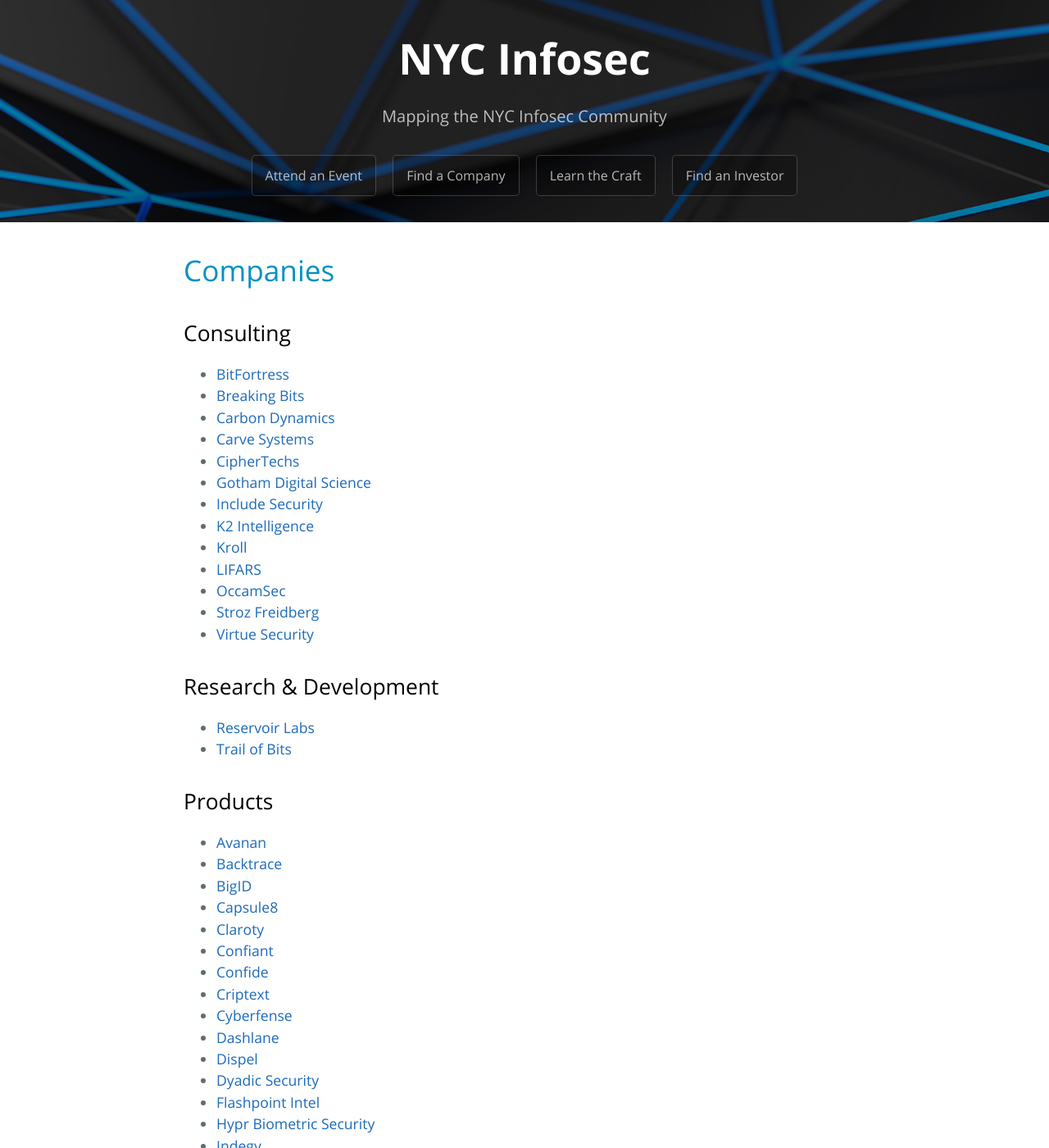
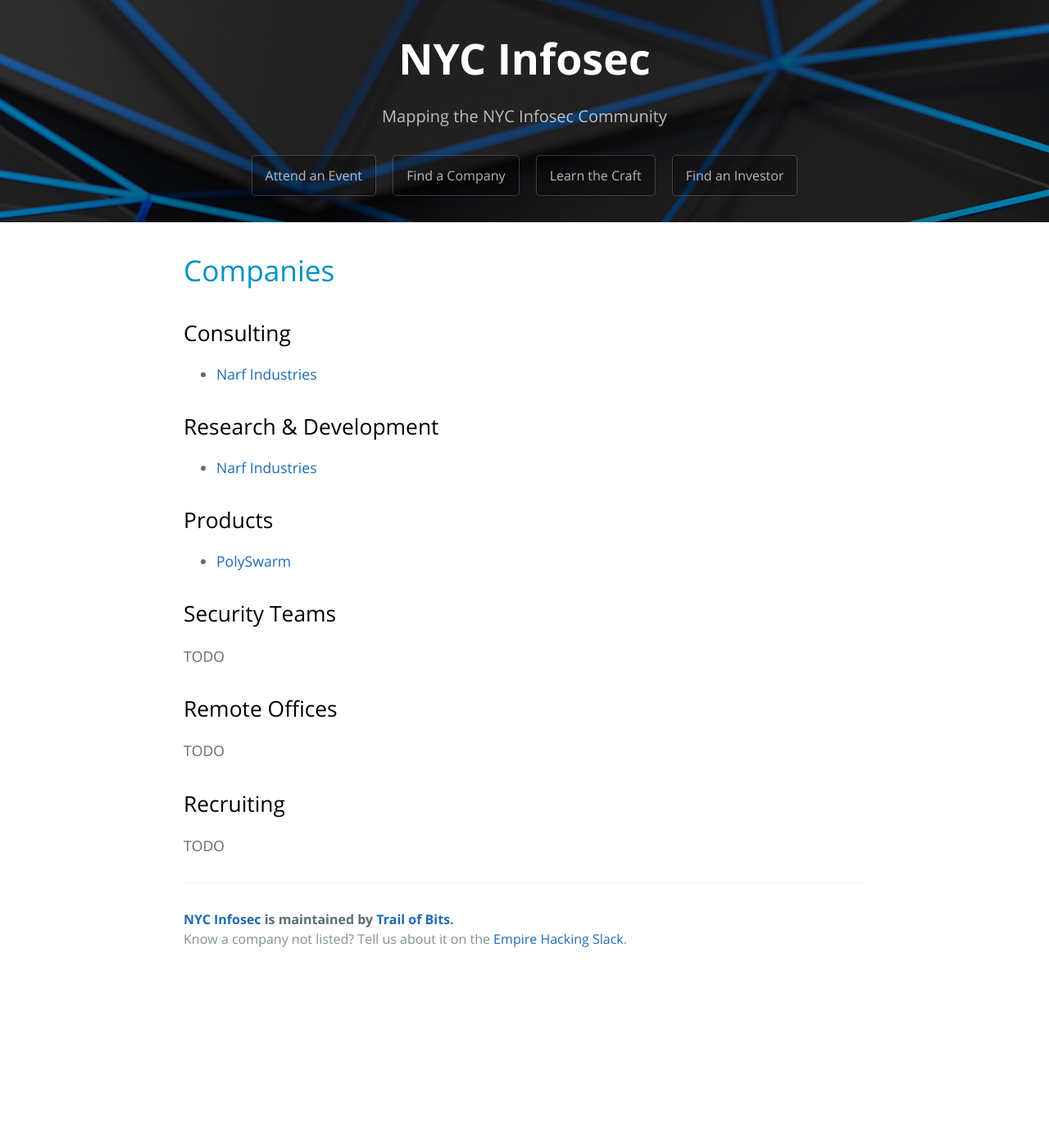
Before and after one commit to trailofbits/nyc-infosec, a Jekyll site: the page built from companies.md, in a window 1280 px wide and 1400 px high. Shown: the whole window at 82% size. Built offline with Jekyll 4.4.1, drawn with Linux system fonts in a browser that asks for light colours; our own code applies the rules of GitHub Pages for plain Markdown files; some of the changed text lies outside the part shown.

Commit message:
initial SD companies

```diff
--- a/companies.md
+++ b/companies.md
@@ -8,95 +8,24 @@
 
 ## Consulting
 
-* [BitFortress](http://www.bitfortress.com/)
-* [Breaking Bits](https://breakingbits.com/)
-* [Carbon Dynamics](https://www.carbondynamics.co/)
-* [Carve Systems](https://www.carvesystems.com/)
-* [CipherTechs](https://www.ciphertechs.com/)
-* [Gotham Digital Science](https://www.gdssecurity.com/)
-* [Include Security](https://www.includesecurity.com/)
-* [K2 Intelligence](https://www.k2intelligence.com/)
-* [Kroll](http://www.kroll.com/en-us)
-* [LIFARS](https://lifars.com/)
-* [OccamSec](http://www.occamsec.com)
-* [Stroz Freidberg](https://www.strozfriedberg.com/)
-* [Virtue Security](https://www.virtuesecurity.com/)
+* [Narf Industries](https://narfindustries.com)
 
 ## Research & Development
 
-* [Reservoir Labs](https://www.reservoir.com/)
-* [Trail of Bits](https://www.trailofbits.com/)
+* [Narf Industries](https://narfindustries.com)
 
 ## Products
 
-* [Avanan](https://www.avanan.com/)
-* [Backtrace](https://backtrace.io)
-* [BigID](https://bigid.com/)
-* [Capsule8](https://capsule8.io/)
-* [Claroty](https://www.claroty.com/)
-* [Confiant](https://www.confiant.com/)
-* [Confide](https://getconfide.com/)
-* [Criptext](https://criptext.com/)
-* [Cyberfense](https://cyberfense.com/)
-* [Dashlane](https://www.dashlane.com/)
-* [Dispel](https://dispel.io/)
-* [Dyadic Security](https://www.dyadicsec.com/)
-* [Flashpoint Intel](https://www.flashpoint-intel.com/)
-* [Hypr Biometric Security](https://www.hypr.com/)
-* [Indegy](https://indegy.com/)
-* [NoFraud](https://nofraud.com/)
-* [NopSec](https://www.nopsec.com/)
-* [PhishMe](https://phishme.com/)
-* [Private Machines](https://privatemachines.com/)
-* [Red Balloon Security](https://www.redballoonsecurity.com/)
-* [Reval](https://www.reval.com/)
-* [SecureMySocial](https://www.securemysocial.com/)
-* [Security Scorecard](https://securityscorecard.com/)
-* [Semperis](https://semperis.com/)
-* [SendSafely](https://www.sendsafely.com/)
-* [Siemplify](https://www.siemplify.co/)
-* [Socure](https://www.socure.com/)
-* [Spirion](https://www.spirion.com/)
-* [Symphony](https://symphony.com/)
-* [UpLevel Security](https://www.uplevelsecurity.com/)
-* [Varonis](https://www.varonis.com/)
-* [Qrypt](https://www.qrypt.com/)
-* [Walrus Security](https://www.walrus.nyc/)
-* [White Ops](https://www.whiteops.com/)
-* [Wickr](https://www.wickr.com/)
+* [PolySwarm](https://polyswarm.io/)
 
 ## Security Teams
-* [Betterment](https://www.betterment.com/)
-* [Bloomberg](https://www.bloomberg.com/)
-* [Datadog](https://www.datadoghq.com/)
-* [DigitalOcean](https://www.digitalocean.com/)
-* [Etsy](https://www.etsy.com/)
-* [Flatiron Health](https://www.flatiron.com/)
-* [Gemini Trust](https://gemini.com/)
-* [Jet.com](https://jet.com/)
-* [MongoDB](https://www.mongodb.com/)
-* [The New York Times](https://www.nytimes.com/)
-* [Spotify](https://www.spotify.com/)
-* [Squarespace](https://www.squarespace.com/)
-* [Tumblr](https://www.tumblr.com/)
-* [Two Sigma](https://twosigma.com/)
-* Every Bank ([Goldman](http://www.goldmansachs.com/), [JPM](https://www.jpmorgan.com/), [NY Fed](https://www.newyorkfed.org/), etc)
+
+TODO
 
 ## Remote Offices
-* [Amazon](https://www.amazon.com/)
-* [Aspect Security](http://www.aspectsecurity.com/)
-* [Bishop Fox](https://www.bishopfox.com/)
-* [CrowdStrike](https://www.crowdstrike.com/)
-* [Facebook](https://www.facebook.com/)
-* [FireEye](https://www.fireeye.com/)
-* [Google](https://www.google.com/)
-* [Priceline.com](https://www.priceline.com/)
-* [Protiviti](https://www.protiviti.com/)
-* [MWR InfoSecurity](https://www.mwrinfosecurity.com/)
-* [NCC Group](https://www.nccgroup.trust/us/)
-* [Signal Sciences](https://www.signalsciences.com)
-* [Square](https://squareup.com/)
-* [Yahoo!](https://www.yahoo.com/)
+
+TODO
 
 ## Recruiting
-* [LJ Kushner & Associates](http://ljkushner.com/)
+
+TODO
```
